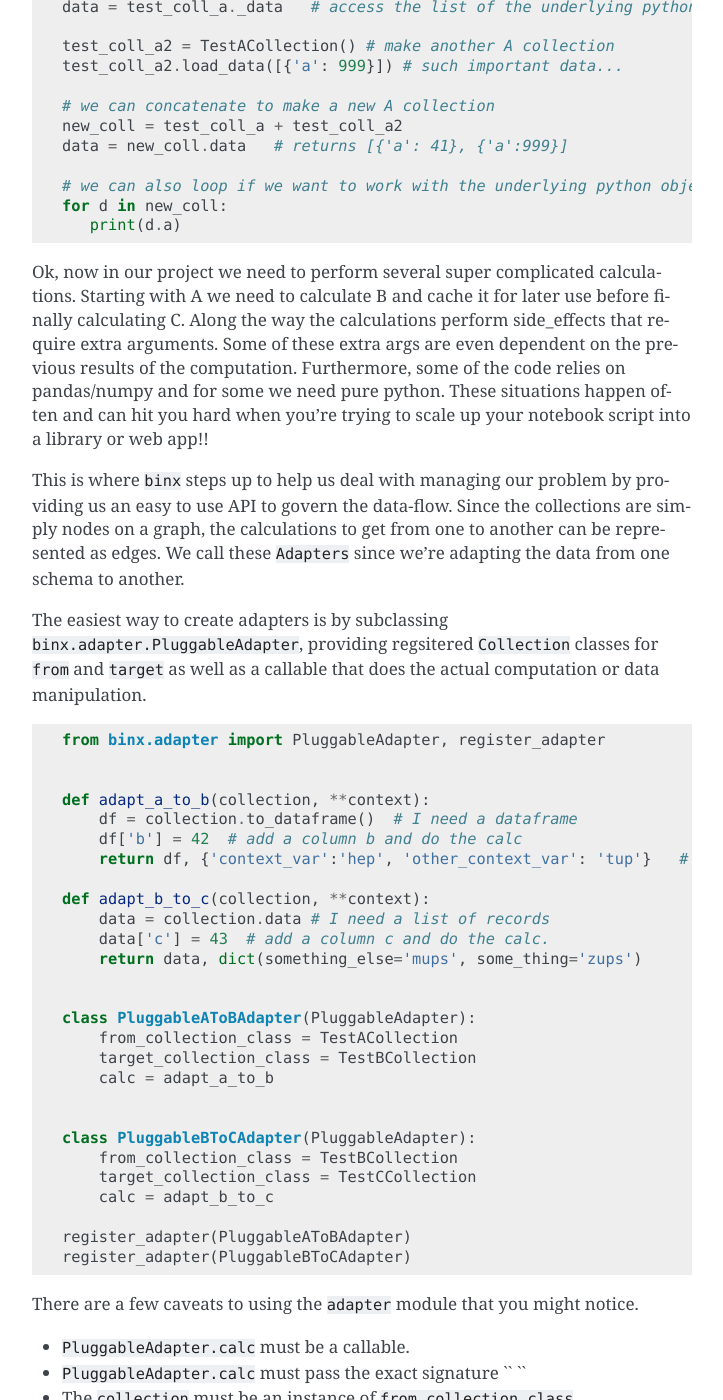
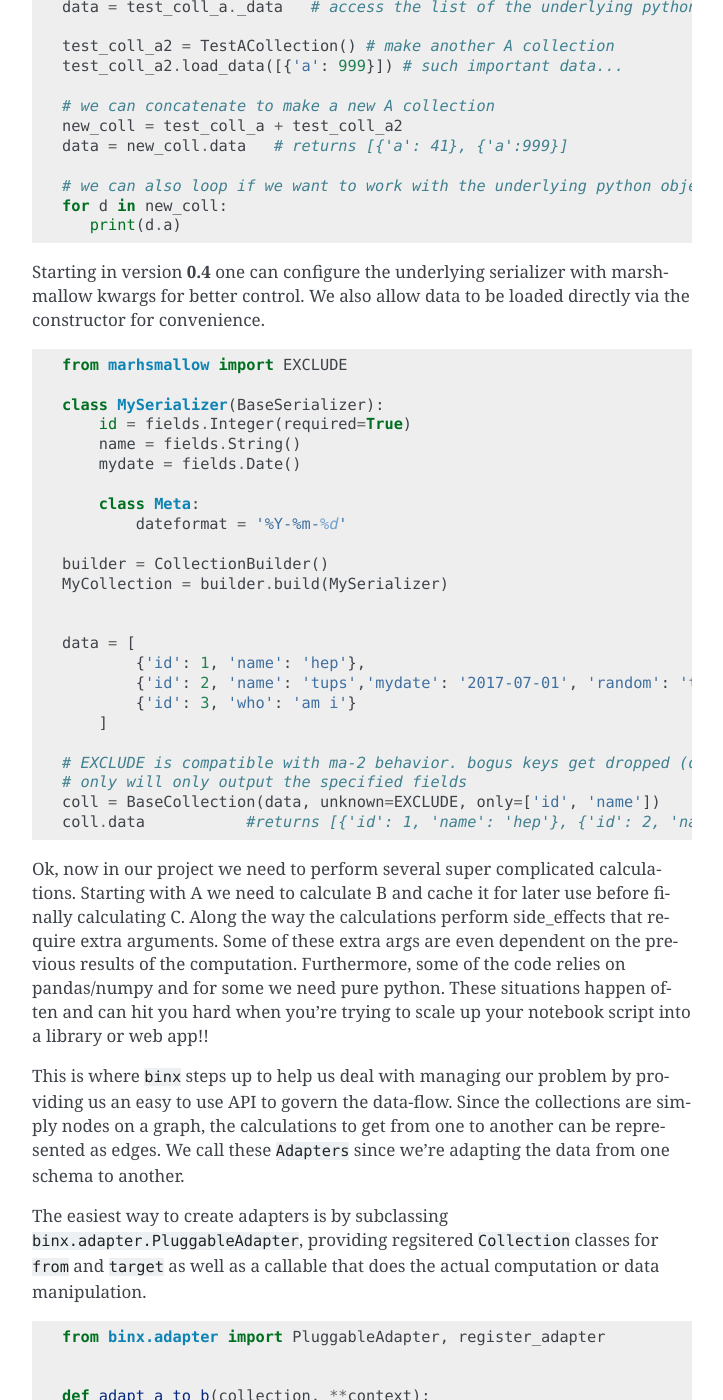
Before and after one commit to bsnacks000/bds, a Sphinx documentation site: the page built from docs/index.rst, in a window 1280 px wide and 1400 px high, scrolled down 1525 px. Shown: the whole window, without its empty margins (388-1111 px from the left). Built offline with Sphinx 7.4.7, drawn with Linux system fonts in a browser that asks for light colours; some of the changed text lies outside the part shown.

Commit message:
more doc updates

```diff
--- a/docs/index.rst
+++ b/docs/index.rst
@@ -78,6 +78,37 @@ methods that hook into those as well.
     # we can also loop if we want to work with the underlying python objects
     for d in new_coll:
        print(d.a)
+
+Starting in version **0.4** one can configure the underlying serializer with marshmallow kwargs for better control. We also allow
+data to be loaded directly via the constructor for convenience.
+
+.. code-block:: python
+
+    from marhsmallow import EXCLUDE
+
+    class MySerializer(BaseSerializer):
+        id = fields.Integer(required=True)
+        name = fields.String()
+        mydate = fields.Date()
+
+        class Meta:
+            dateformat = '%Y-%m-%d'
+
+    builder = CollectionBuilder()
+    MyCollection = builder.build(MySerializer)
+
+
+    data = [
+            {'id': 1, 'name': 'hep'},
+            {'id': 2, 'name': 'tups','mydate': '2017-07-01', 'random': 'thing'},
+            {'id': 3, 'who': 'am i'}
+        ]
+
+    # EXCLUDE is compatible with ma-2 behavior. bogus keys get dropped (default behavior throws a ValidationError)
+    # only will only output the specified fields
+    coll = BaseCollection(data, unknown=EXCLUDE, only=['id', 'name'])
+    coll.data           #returns [{'id': 1, 'name': 'hep'}, {'id': 2, 'name': 'tups'}, {'id': 3}]
+
 
 Ok, now in our project we need to perform several super complicated calculations. Starting with A we need to calculate B and cache it for later use before
 finally calculating C. Along the way the calculations perform side_effects that require extra arguments. Some of these extra args are even dependent on the
```
Also changed, not shown: other parts of docs/index.rst (+0 -6 lines), README.rst (+0 -7 lines), docs/installation.rst (+9 -1 lines).
